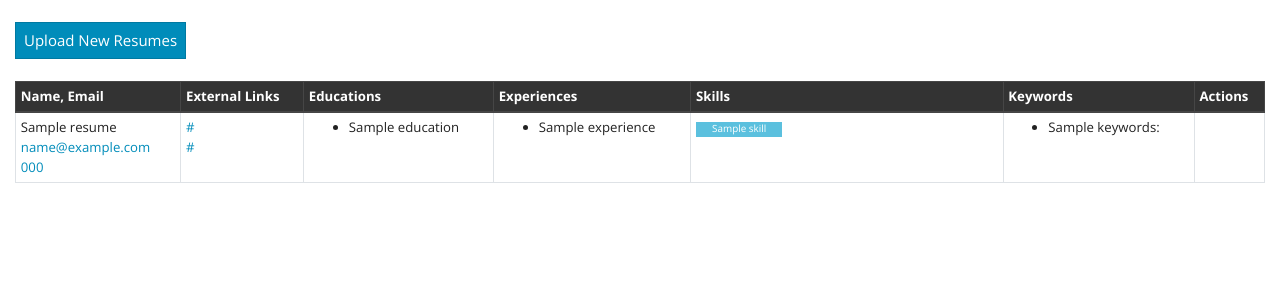
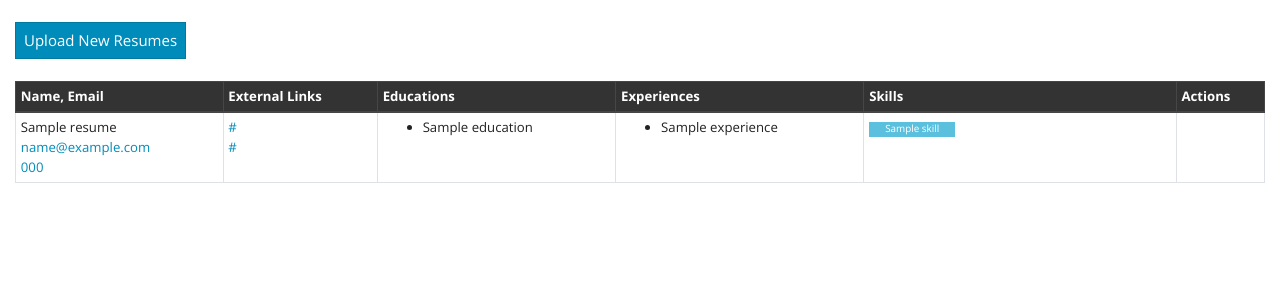
Before and after one commit to alex-nexus/resume-parser, a Flask app: template resume_parser/templates/uploaded.html in a window 1280 px wide. Shown: the part 55-355 px from the top of the page. Run offline with Flask 2, Linux system fonts and the light colour scheme; the template is opened without the code that fills it: most values are stand-ins (such as "Sample title", 1, 10 or a date in 2020); parts of the project's set-up code (start-up, migrations or seed data) failed here and were passed over; some libraries are stand-ins or nearby versions.

Commit message:
Keywords highlighting

```diff
--- a/resume_parser/app.py
+++ b/resume_parser/app.py
@@ -17,6 +17,7 @@ def upload():
 
   if request.method == 'POST':
     keywords = request.form['keywords']
+    keywords = [keyword.strip() for keyword in keywords.lower().split(',')]
     resume_files = request.files.getlist("resumes[]")
-    resumes = parse_batch(resume_files, keywords)
+    resumes = parse_batch(resume_files)
     return render_template('uploaded.html', keywords=keywords, resumes=resumes)
--- a/resume_parser/parse.py
+++ b/resume_parser/parse.py
@@ -11,7 +11,7 @@ stop_words = stopwords.words('english')
 PROCESSES = 4
 
 
-def parse_batch(resume_files, keywords):
+def parse_batch(resume_files):
   texts = [convert_to_text(resume_file) for resume_file in resume_files]
   texts = [clean_text(text) for text in texts]
   pool = mp.Pool(processes=PROCESSES)
--- a/resume_parser/templates/uploaded.html
+++ b/resume_parser/templates/uploaded.html
@@ -19,9 +19,6 @@
             <th>Educations</th>
             <th>Experiences</th>
             <th class="w-25">Skills</th>
-            {% if keywords %}
-              <th>Keywords</th>
-            {% endif %}
             <th>Actions</th>
           </tr>
         </thead>
@@ -57,18 +54,13 @@
               </td>
               <td>
                 {% for skill in resume['skills'] %}
-                  <span class="badge badge-info">{{ skill }}</span>
+                  {% if skill.lower() in keywords %}
+                    <span class="badge badge-danger">{{ skill }}</span>
+                  {% else %}
+                    <span class="badge badge-info">{{ skill }}</span>
+                  {% endif %}
                 {% endfor %}
               </td>
-              {% if keywords %}
-                <td>
-                  <ul>
-                  {% for keyword in keywords.split(',') %}
-                    <li>{{ keyword }}: </li>
-                  {% endfor %}
-                  </ul>
-                </td>
-              {% endif %}
               <td></td>
             </tr>
           {% endfor %}
```
